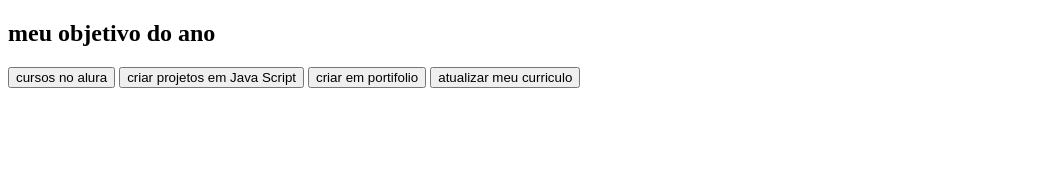
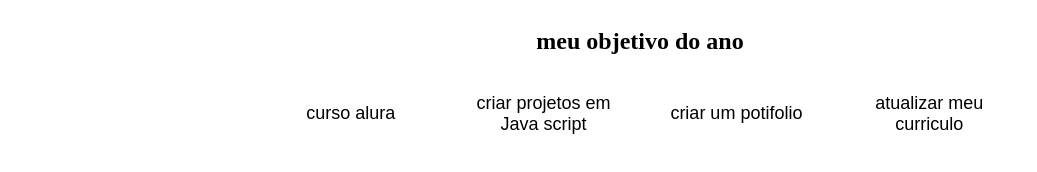
Before and after one commit to Gust1nha/aula-dia-23, a plain HTML site: page index.html in a window 1280 px wide. Shown: the whole page, without its empty margins (0-1037 px from the left). Drawn offline with Linux system fonts and the light colour scheme.

Commit message:
Add files via upload

```diff
--- a/index.html
+++ b/index.html
@@ -7,15 +7,19 @@
     <link rel="stylesheet" href="style.css">
     <title>Document</title>
 </head>
+<body>
+    <section class="conteudo-principal">
+    <h2 class="titulo principal">meu objetivo do ano</h2>
+    <div class="botoes">
+        <button class="botao">curso alura</button>
+        <button class="botao">criar projetos em  Java script</button>
+        <button class="botao">criar um potifolio </button>
+        <button class="botao">atualizar meu curriculo</button>
 
-<body>
-    <section class="conteudo-pricipal">
-        <h2 class="titulo-principal">meu objetivo do ano</h2>
-        <div class="botoes">
-            <button class="botao">cursos no alura</button>
-            <button class="botao">criar projetos em Java Script</button>
-            <button class="botao">criar em portifolio</button>
-            <button class="botao">atualizar meu curriculo</button>
-        </div>
+
+    </div>
     </section>
+
+
 </body>
+</html>
--- a/style.css
+++ b/style.css
@@ -0,0 +1,58 @@
+.conteudo-principal {
+    display: flex;
+    flex-direction: column;
+    justify-content: center;
+    align-items: center;
+    max-width: 1200px;
+    width: 100%;
+    margin: 0 auto;
+}
+
+.titulo-principal{
+    text-align: left;
+    width: 100%;
+    font-size: 32px;
+}
+
+.titulo-principal span{
+    color: var(--verde);
+}
+
+.botao{
+    font-family: 'Chakra Petch', sans-serif;
+    background-color: var(--botao-inativo);
+    color: var(--branco);
+    display: flex;
+    justify-content: center;
+    padding: 1em;
+    font-size: 18px;
+    align-items: center;
+    width: 100%;
+    border-bottom: 4px solid var(--botao-ativo);
+    border-left: 2px solid var(--botao-ativo);
+    border-right: 2px solid var(--botao-ativo);
+    border-top: none;
+}
+
+.botao:first-child{
+    border-radius: 40px 40px 0 0;
+}
+
+.botoes{
+    display: block;
+}
+
+@media screen and (min-width: 750px){
+
+    .botoes{
+        display: flex;
+    }
+
+    .botao:first-child{
+        border-radius: 40px 0 0 0;
+    }
+
+    .botao:last-child{
+        border-radius: 0 40px 0 0;
+    }
+}
```
